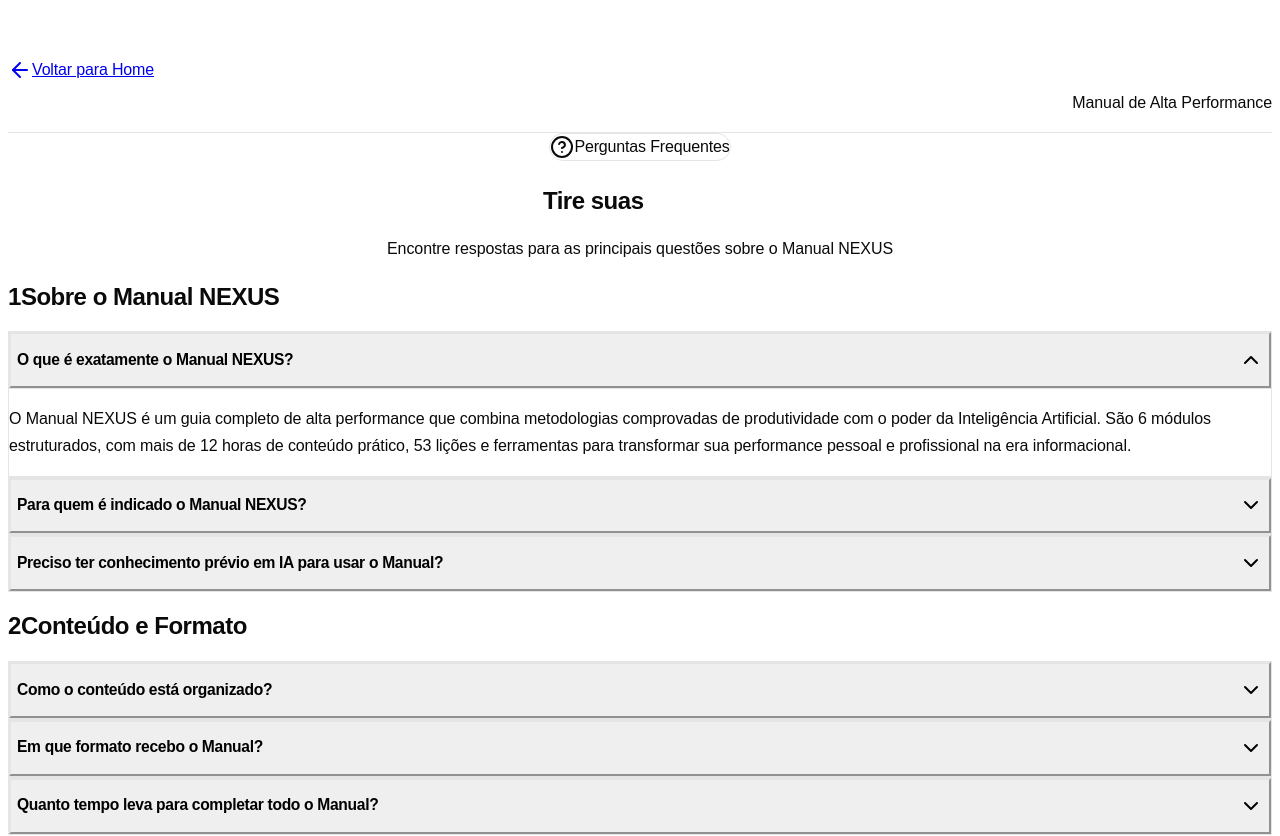
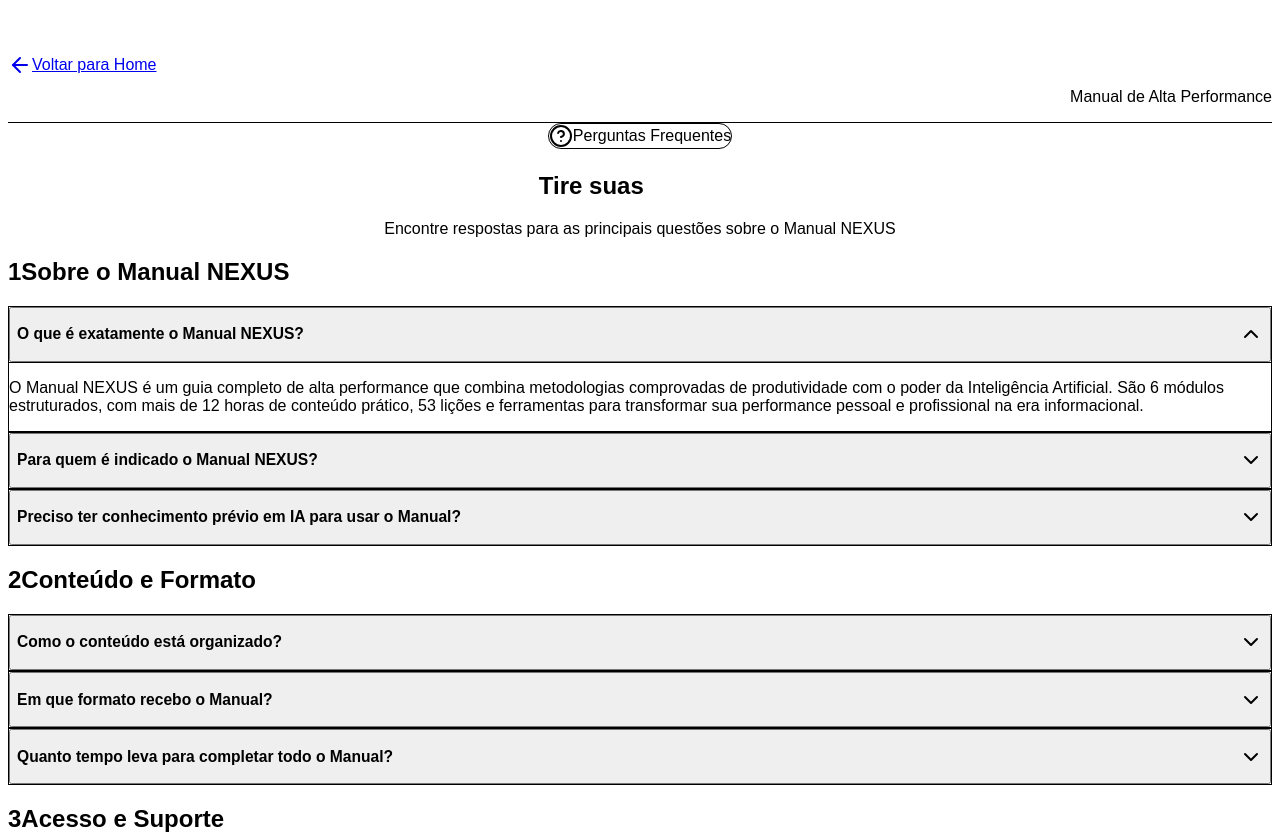
Before and after one commit to RodrigoDSVDF/Nexus_deploy, a React app: page /faq in a window 1280 px wide. Shown: the top 836 px of the page. Built offline with nearby package versions, Linux system fonts and the light colour scheme; the HTML template or start-up script is replaced by a standard one.

Commit message:
Update index.css

```diff
--- a/src/index.css
+++ b/src/index.css
@@ -2,205 +2,10 @@
 @tailwind components;
 @tailwind utilities;
 
-@import "tw-animate-css";
 @import url('https://fonts.googleapis.com/css2?family=Poppins:wght@100;200;300;400;500;600;700;800;900&display=swap');
 
-@custom-variant dark (&:is(.dark *));
-
-@theme inline {
-  --radius-sm: calc(var(--radius) - 4px);
-  --radius-md: calc(var(--radius) - 2px);
-  --radius-lg: var(--radius);
-  --radius-xl: calc(var(--radius) + 4px);
-  --color-background: var(--background);
-  --color-foreground: var(--foreground);
-  --color-card: var(--card);
-  --color-card-foreground: var(--card-foreground);
-  --color-popover: var(--popover);
-  --color-popover-foreground: var(--popover-foreground);
-  --color-primary: var(--primary);
-  --color-primary-foreground: var(--primary-foreground);
-  --color-secondary: var(--secondary);
-  --color-secondary-foreground: var(--secondary-foreground);
-  --color-muted: var(--muted);
-  --color-muted-foreground: var(--muted-foreground);
-  --color-accent: var(--accent);
-  --color-accent-foreground: var(--accent-foreground);
-  --color-destructive: var(--destructive);
-  --color-border: var(--border);
-  --color-input: var(--input);
-  --color-ring: var(--ring);
-  --color-chart-1: var(--chart-1);
-  --color-chart-2: var(--chart-2);
-  --color-chart-3: var(--chart-3);
-  --color-chart-4: var(--chart-4);
-  --color-chart-5: var(--chart-5);
-  --color-sidebar: var(--sidebar);
-  --color-sidebar-foreground: var(--sidebar-foreground);
-  --color-sidebar-primary: var(--sidebar-primary);
-  --color-sidebar-primary-foreground: var(--sidebar-primary-foreground);
-  --color-sidebar-accent: var(--sidebar-accent);
-  --color-sidebar-accent-foreground: var(--sidebar-accent-foreground);
-  --color-sidebar-border: var(--sidebar-border);
-  --color-sidebar-ring: var(--sidebar-ring);
-}
-
-:root {
-  --radius: 0.625rem;
-  --background: oklch(1 0 0);
-  --foreground: oklch(0.145 0 0);
-  --card: oklch(1 0 0);
-  --card-foreground: oklch(0.145 0 0);
-  --popover: oklch(1 0 0);
-  --popover-foreground: oklch(0.145 0 0);
-  --primary: oklch(0.205 0 0);
-  --primary-foreground: oklch(0.985 0 0);
-  --secondary: oklch(0.97 0 0);
-  --secondary-foreground: oklch(0.205 0 0);
-  --muted: oklch(0.97 0 0);
-  --muted-foreground: oklch(0.556 0 0);
-  --accent: oklch(0.97 0 0);
-  --accent-foreground: oklch(0.205 0 0);
-  --destructive: oklch(0.577 0.245 27.325);
-  --border: oklch(0.922 0 0);
-  --input: oklch(0.922 0 0);
-  --ring: oklch(0.708 0 0);
-  --chart-1: oklch(0.646 0.222 41.116);
-  --chart-2: oklch(0.6 0.118 184.704);
-  --chart-3: oklch(0.398 0.07 227.392);
-  --chart-4: oklch(0.828 0.189 84.429);
-  --chart-5: oklch(0.769 0.188 70.08);
-  --sidebar: oklch(0.985 0 0);
-  --sidebar-foreground: oklch(0.145 0 0);
-  --sidebar-primary: oklch(0.205 0 0);
-  --sidebar-primary-foreground: oklch(0.985 0 0);
-  --sidebar-accent: oklch(0.97 0 0);
-  --sidebar-accent-foreground: oklch(0.205 0 0);
-  --sidebar-border: oklch(0.922 0 0);
-  --sidebar-ring: oklch(0.708 0 0);
-}
-
-.dark {
-  --background: oklch(0.145 0 0);
-  --foreground: oklch(0.985 0 0);
-  --card: oklch(0.205 0 0);
-  --card-foreground: oklch(0.985 0 0);
-  --popover: oklch(0.205 0 0);
-  --popover-foreground: oklch(0.985 0 0);
-  --primary: oklch(0.922 0 0);
-  --primary-foreground: oklch(0.205 0 0);
-  --secondary: oklch(0.269 0 0);
-  --secondary-foreground: oklch(0.985 0 0);
-  --muted: oklch(0.269 0 0);
-  --muted-foreground: oklch(0.708 0 0);
-  --accent: oklch(0.269 0 0);
-  --accent-foreground: oklch(0.985 0 0);
-  --destructive: oklch(0.704 0.191 22.216);
-  --border: oklch(1 0 0 / 10%);
-  --input: oklch(1 0 0 / 15%);
-  --ring: oklch(0.556 0 0);
-  --chart-1: oklch(0.488 0.243 264.376);
-  --chart-2: oklch(0.696 0.17 162.48);
-  --chart-3: oklch(0.769 0.188 70.08);
-  --chart-4: oklch(0.627 0.265 303.9);
-  --chart-5: oklch(0.645 0.246 16.439);
-  --sidebar: oklch(0.205 0 0);
-  --sidebar-foreground: oklch(0.985 0 0);
-  --sidebar-primary: oklch(0.488 0.243 264.376);
-  --sidebar-primary-foreground: oklch(0.985 0 0);
-  --sidebar-accent: oklch(0.269 0 0);
-  --sidebar-accent-foreground: oklch(0.985 0 0);
-  --sidebar-border: oklch(1 0 0 / 10%);
-  --sidebar-ring: oklch(0.556 0 0);
-}
-
 @layer base {
-  * {
-    @apply border-border outline-ring/50;
-  }
   body {
-    @apply bg-background text-foreground;
     font-family: 'Poppins', sans-serif;
-    line-height: 1.6;
-    letter-spacing: -0.01em;
-  }
-
-  h1, h2, h3, h4, h5, h6 {
-    font-family: 'Poppins', sans-serif;
-    font-weight: 700;
-    line-height: 1.2;
-    letter-spacing: -0.02em;
-  }
-
-  p {
-    font-family: 'Poppins', sans-serif;
-    line-height: 1.7;
-    letter-spacing: -0.005em;
-  }
-
-  @media (max-width: 768px) {
-    .hero-section {
-      padding-top: 4rem;
-      padding-bottom: 4rem;
-    }
-
-    .section-spacing {
-      padding-top: 3rem;
-      padding-bottom: 3rem;
-    }
-
-    .container-mobile {
-      padding-left: 1rem;
-      padding-right: 1rem;
-    }
-
-    .text-mobile-center {
-      text-align: center;
-    }
-
-    .button-mobile {
-      width: 100%;
-      max-width: 320px;
-      margin: 0 auto;
-    }
-  }
-
-  .smooth-transition {
-    transition: all 0.3s cubic-bezier(0.4, 0, 0.2, 1);
-  }
-
-  .hover-glow:hover {
-    box-shadow: 0 0 30px rgba(34, 211, 238, 0.4);
-  }
-
-  .gradient-text-cyan {
-    background: linear-gradient(135deg, #22d3ee, #06b6d4);
-    -webkit-background-clip: text;
-    -webkit-text-fill-color: transparent;
-    background-clip: text;
-  }
-
-  .gradient-text-emerald {
-    background: linear-gradient(135deg, #10b981, #059669);
-    -webkit-background-clip: text;
-    -webkit-text-fill-color: transparent;
-    background-clip: text;
-  }
-
-  .focus-visible:focus-visible {
-    outline: 2px solid #22d3ee;
-    outline-offset: 2px;
-  }
-
-  html {
-    scroll-behavior: smooth;
-  }
-
-  img {
-    will-change: transform;
-  }
-
-  .animate-element {
-    will-change: transform, opacity;
   }
 }
```
